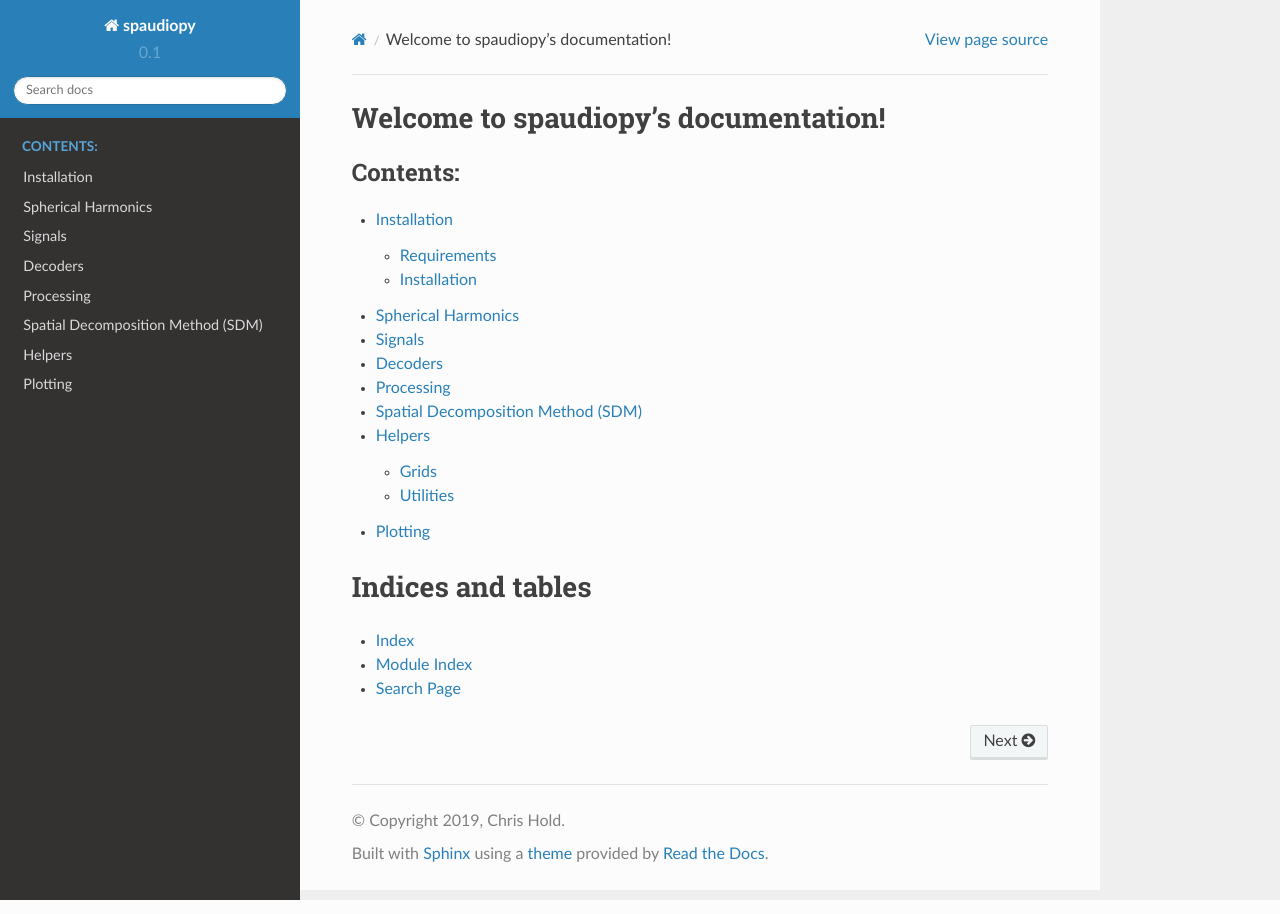
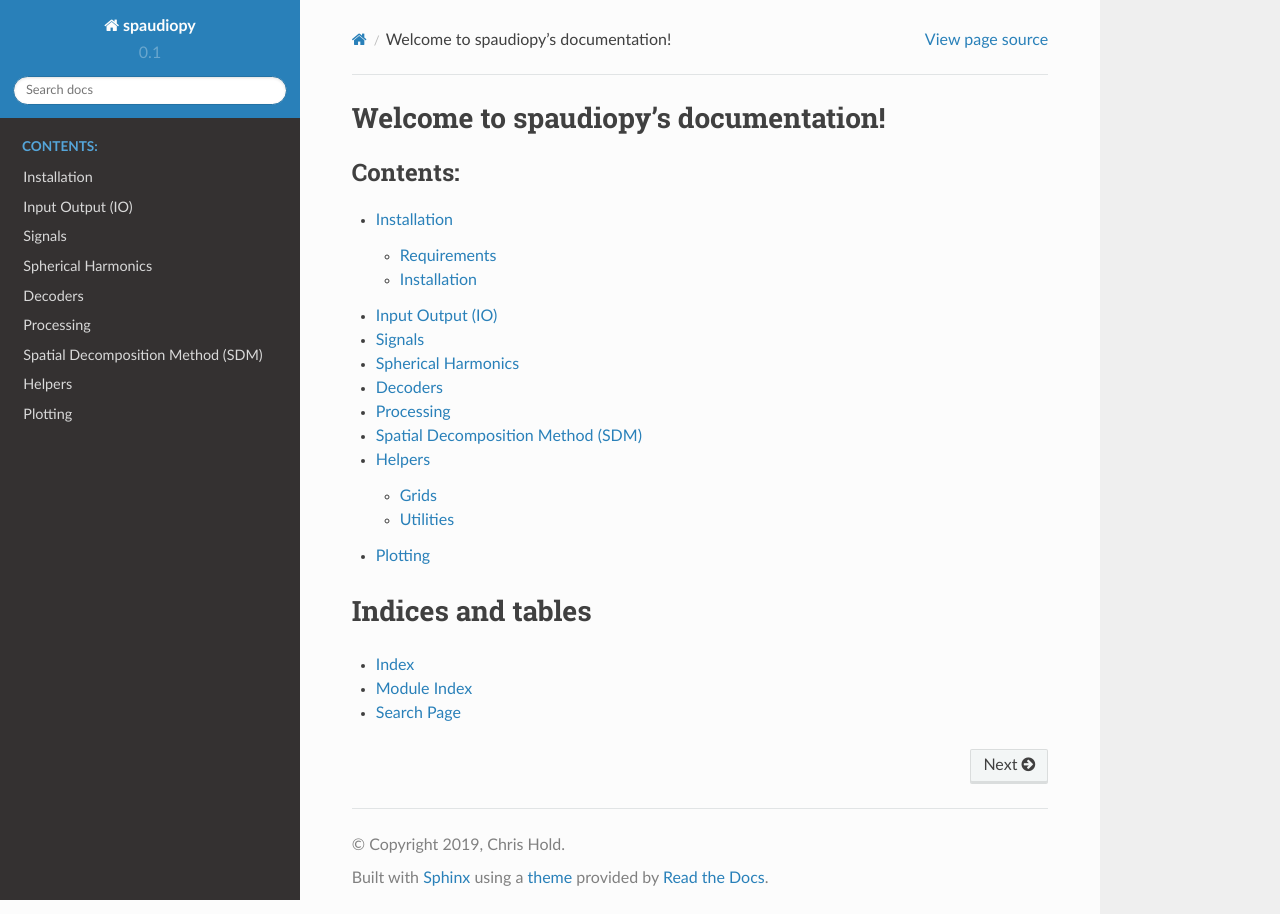
Before and after one commit to chris-hld/spaudiopy, a Sphinx documentation site: the page built from docs/source/index.rst, in a window 1280 px wide. Built offline with Sphinx 7.4.7 and the Read the Docs theme 2.0.0, drawn with Linux system fonts in a browser that asks for light colours.

Commit message:
DOCS: include IO

```diff
--- /dev/null
+++ b/docs/source/IO.rst
@@ -0,0 +1,4 @@
+Input Output (IO)
+=================
+
+.. automodule:: spaudiopy.IO
--- a/docs/source/index.rst
+++ b/docs/source/index.rst
@@ -7,8 +7,9 @@ Welcome to spaudiopy's documentation!
    :caption: Contents:
 
    installation
+   IO
+   signal
    spherical_harmonics
-   signal
    decoder
    processing
    sdm
```
